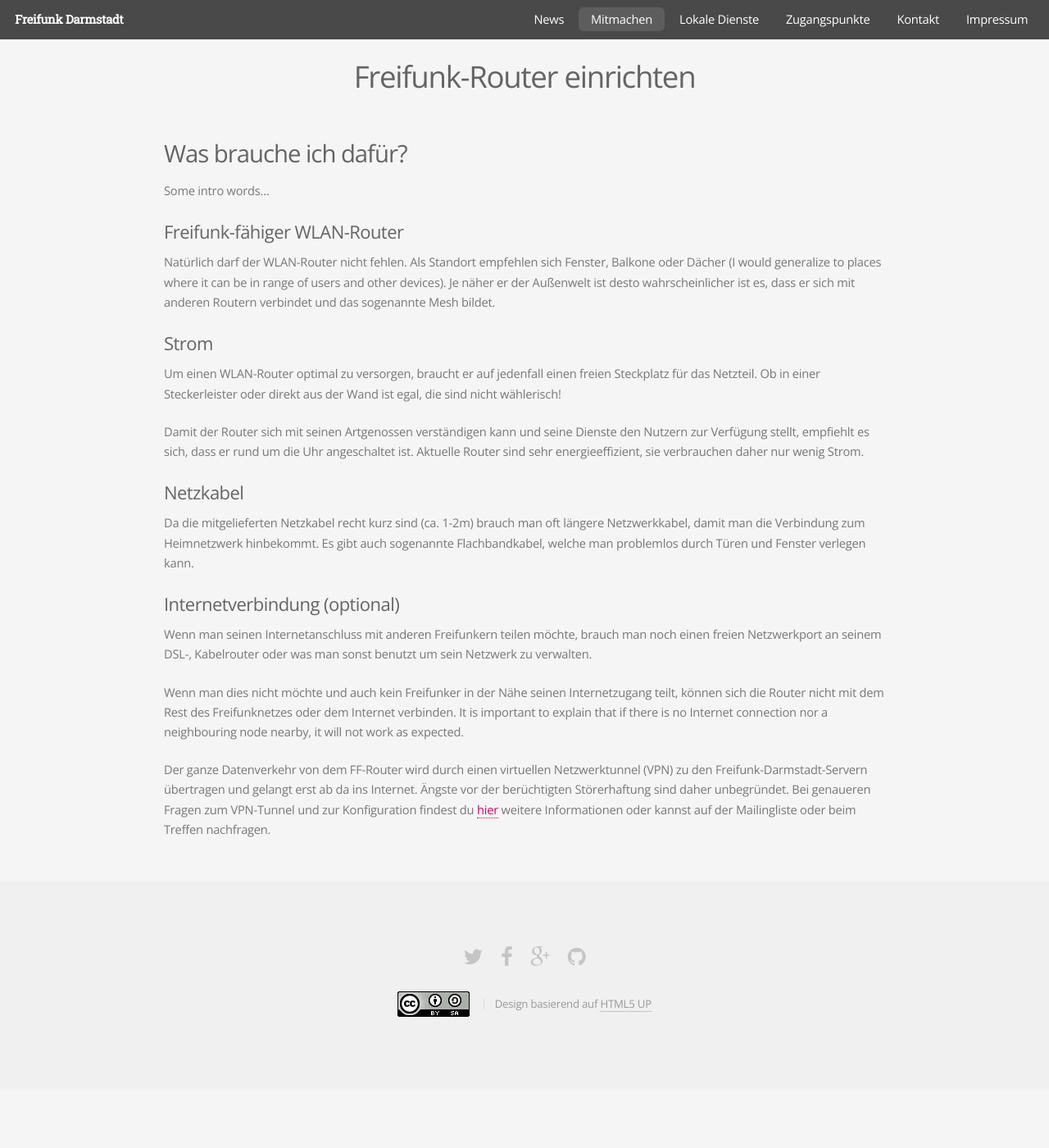
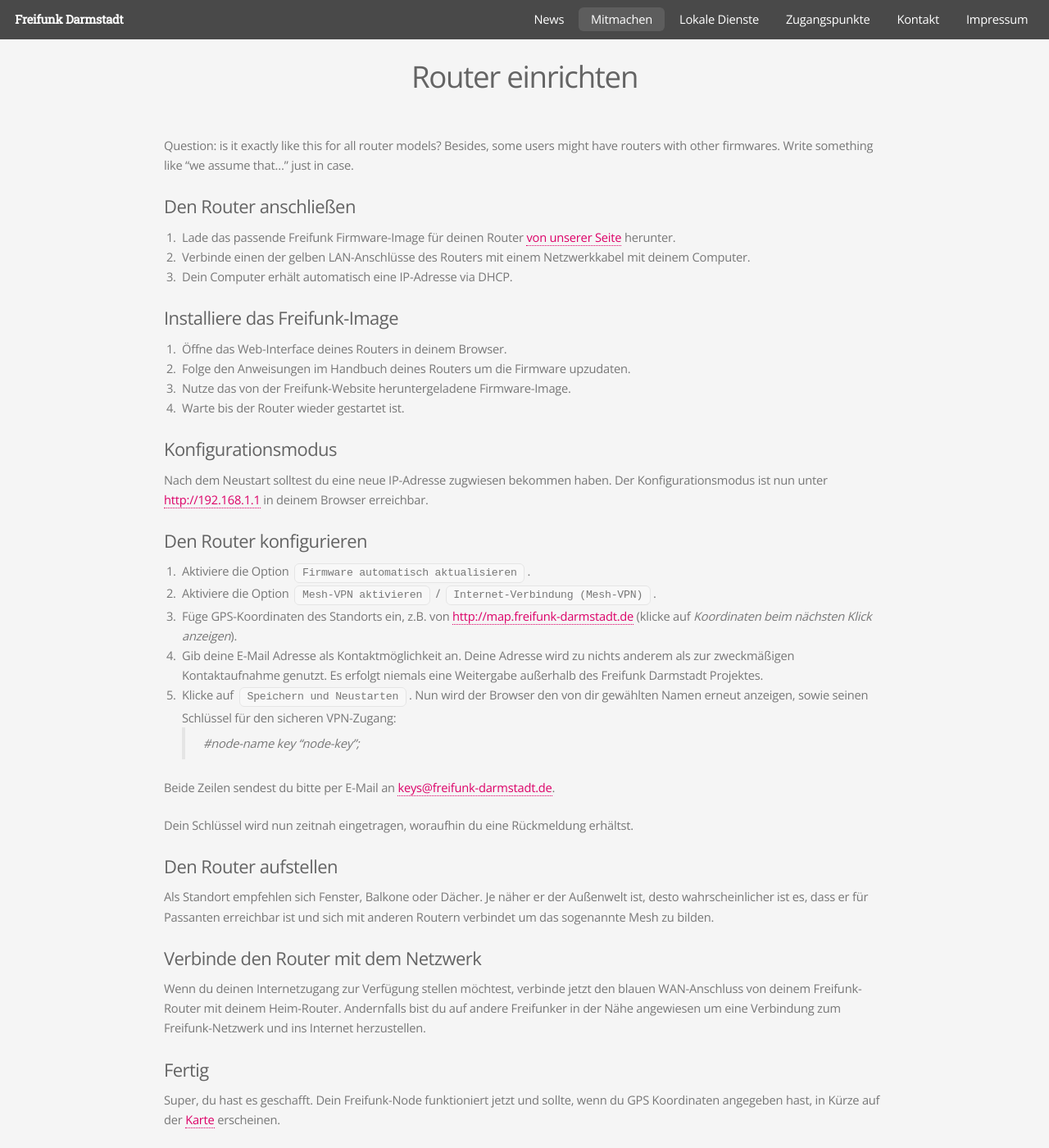
Before and after one commit to mdrenger/darmstadt.freifunk.net, a Jekyll site: the page built from pages/mitmachen/router_einrichten.md, in a window 1280 px wide and 1400 px high. Shown: the whole window at 82% size. Built offline with Jekyll 4.4.1, drawn with Linux system fonts in a browser that asks for light colours.

Commit message:
fixed router-einrichten mess

```diff
--- a/pages/mitmachen/router_einrichten.md
+++ b/pages/mitmachen/router_einrichten.md
@@ -1,36 +1,56 @@
 ---
-title: Freifunk-Router einrichten
+title: Router einrichten
 layout: page
 sub_menu: true
 top_url: /mitmachen/
-sub_weight: 5
+sub_weight: 4
 permalink: /mitmachen/router-einrichten/
 ---
 
+Question: is it exactly like this for all router models? Besides, some users might have routers with other firmwares. Write something like "we assume that..." just in case.
 
-## Was brauche ich dafür?
+### Den Router anschließen
 
-Some intro words...
 
-### Freifunk-fähiger WLAN-Router
+1. Lade das passende Freifunk Firmware-Image für deinen Router [von unserer Seite](http://update.freifunk-darmstadt.de/) herunter.
+2. Verbinde einen der gelben LAN-Anschlüsse des Routers mit einem Netzwerkkabel mit deinem Computer.
+3. Dein Computer erhält automatisch eine IP-Adresse via DHCP.
 
-Natürlich darf der WLAN-Router nicht fehlen. Als Standort empfehlen sich Fenster, Balkone oder Dächer (I would generalize to places where it can be in range of users and other devices). Je näher er der Außenwelt ist desto wahrscheinlicher ist es, dass er sich mit anderen Routern verbindet und das sogenannte Mesh bildet.
+### Installiere das Freifunk-Image
 
-### Strom
 
-Um einen WLAN-Router optimal zu versorgen, braucht er auf jedenfall einen freien Steckplatz für das Netzteil. Ob in einer Steckerleister oder direkt aus der Wand ist egal, die sind nicht wählerisch!
+1. Öffne das Web-Interface deines Routers in deinem Browser.
+2. Folge den Anweisungen im Handbuch deines Routers um die Firmware upzudaten.
+3. Nutze das von der Freifunk-Website heruntergeladene Firmware-Image.
+4. Warte bis der Router wieder gestartet ist.
 
-Damit der Router sich mit seinen Artgenossen verständigen kann und seine Dienste den Nutzern zur Verfügung stellt, empfiehlt es sich, dass er rund um die Uhr angeschaltet ist. Aktuelle Router sind sehr energieeffizient, sie verbrauchen daher nur wenig Strom.
+### Konfigurationsmodus
 
-### Netzkabel
+Nach dem Neustart solltest du eine neue IP-Adresse zugwiesen bekommen haben. Der Konfigurationsmodus ist nun unter [http://192.168.1.1](http://192.168.1.1) in deinem Browser erreichbar.
 
-Da die mitgelieferten Netzkabel recht kurz sind (ca. 1-2m) brauch man oft längere Netzwerkkabel, damit man die Verbindung zum Heimnetzwerk hinbekommt. Es gibt auch sogenannte Flachbandkabel, welche man problemlos durch Türen und Fenster verlegen kann.
+### Den Router konfigurieren
 
-### Internetverbindung (optional)
 
-Wenn man seinen Internetanschluss mit anderen Freifunkern teilen möchte, brauch man noch einen freien Netzwerkport an seinem DSL-, Kabelrouter oder was man sonst benutzt um sein Netzwerk zu verwalten.
+1. Aktiviere die Option `Firmware automatisch aktualisieren`.
+2. Aktiviere die Option `Mesh-VPN aktivieren` / `Internet-Verbindung (Mesh-VPN)`.
+3. Füge GPS-Koordinaten des Standorts ein, z.B. von [http://map.freifunk-darmstadt.de](http://map.freifunk-darmstadt.de) (klicke auf *Koordinaten beim nächsten Klick anzeigen*).
+4. Gib deine E-Mail Adresse als Kontaktmöglichkeit an. Deine Adresse wird zu nichts anderem als zur zweckmäßigen Kontaktaufnahme genutzt. Es erfolgt niemals eine Weitergabe außerhalb des Freifunk Darmstadt Projektes.
+5. Klicke auf `Speichern und Neustarten`. Nun wird der Browser den von dir gewählten Namen erneut anzeigen, sowie seinen Schlüssel für den sicheren VPN-Zugang:
+	> #node-name
+	> key "node-key";
 
-Wenn man dies nicht möchte und auch kein Freifunker in der Nähe seinen Internetzugang teilt, können sich die Router nicht mit dem Rest des Freifunknetzes oder dem Internet verbinden.
-It is important to explain that if there is no Internet connection nor a neighbouring node nearby, it will not work as expected.
+Beide Zeilen sendest du bitte per E-Mail an [keys@freifunk-darmstadt.de](mailto:keys@freifunk-darmstadt.de).
 
-Der ganze Datenverkehr von dem FF-Router wird durch einen virtuellen Netzwerktunnel (VPN) zu den Freifunk-Darmstadt-Servern übertragen und gelangt erst ab da ins Internet. Ängste vor der berüchtigten Störerhaftung sind daher unbegründet. Bei genaueren Fragen zum VPN-Tunnel und zur Konfiguration findest du <a href="sicherheit.html">hier</a> weitere Informationen oder kannst auf der Mailingliste oder beim Treffen nachfragen.
+Dein Schlüssel wird nun zeitnah eingetragen, woraufhin du eine Rückmeldung erhältst.
+
+### Den Router aufstellen
+Als Standort empfehlen sich Fenster, Balkone oder Dächer. Je näher er der Außenwelt ist, desto wahrscheinlicher ist es, dass er für Passanten erreichbar ist und sich mit anderen Routern verbindet um das sogenannte Mesh zu bilden.
+
+
+### Verbinde den Router mit dem Netzwerk
+
+Wenn du deinen Internetzugang zur Verfügung stellen möchtest, verbinde jetzt den blauen WAN-Anschluss von deinem Freifunk-Router mit deinem Heim-Router. Andernfalls bist du auf andere Freifunker in der Nähe angewiesen um eine Verbindung zum Freifunk-Netzwerk und ins Internet herzustellen.
+
+### Fertig
+
+Super, du hast es geschafft. Dein Freifunk-Node funktioniert jetzt und sollte, wenn du GPS Koordinaten angegeben hast, in Kürze auf der [Karte](http://map.freifunk-darmstadt.de/) erscheinen.
```
Also changed, not shown: pages/mitmachen/firmware-installieren.md (deleted, +0 -53 lines).
